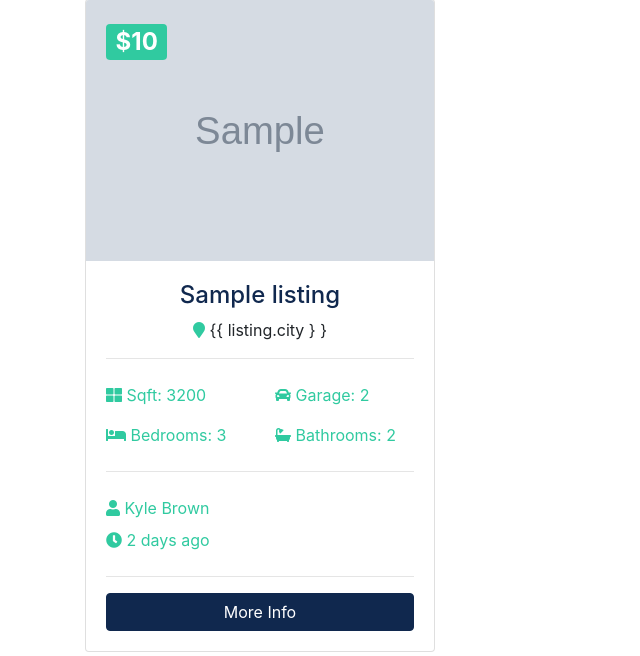
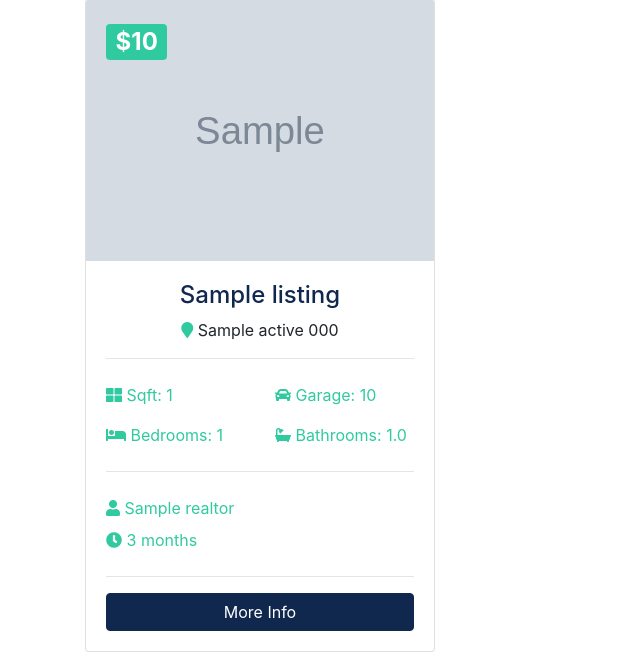
Before and after one commit to leroyg/traversy_django_dev_deploy_btre, a Django app: page /listings/ in a window 1280 px wide. Shown: the part 450-1106 px from the top of the page, without its empty margins (0-640 px from the left). Run offline with Django 3.2, Linux system fonts and the light colour scheme; tables that the repository leaves empty hold one stand-in row (values such as "Sample post"); grey boxes marked "Sample" are stand-in pictures; some libraries are stand-ins or nearby versions.

Commit message:
add dynamic elements to the listings page, and updated url to listing

```diff
--- a/btre/settings.py
+++ b/btre/settings.py
@@ -40,6 +40,7 @@ INSTALLED_APPS = [
     'django.contrib.sessions',
     'django.contrib.messages',
     'django.contrib.staticfiles',
+    'django.contrib.humanize',
 ]
 
 MIDDLEWARE = [
@@ -130,6 +131,6 @@ STATICFILES_DIRS = [
     os.path.join(BASE_DIR, 'btre/static')
 ]
 
-#media folder Settings
+# media folder Settings
 MEDIA_ROOT = os.path.join(BASE_DIR, 'media')
 MEDIA_URL = '/media/'
--- a/listings/urls.py
+++ b/listings/urls.py
@@ -4,6 +4,6 @@ from . import views
 
 urlpatterns = [
     path('', views.index, name='listings'),
-    path('<int:listings_id>', views.listing, name='listing'),
+    path('<int:listing_id>', views.listing, name='listing'),
     path('search', views.search, name='search')
 ]
--- a/listings/views.py
+++ b/listings/views.py
@@ -1,5 +1,6 @@
 from django.shortcuts import render
 from .models import Listing
+
 
 def index(request):
     listings = Listing.objects.all()
@@ -10,8 +11,10 @@ def index(request):
 
     return render(request, 'listings/listings.html', context)
 
-def listing(request):
+
+def listing(request, listing_id):
     return render(request, 'listings/listing.html')
+
 
 def search(request):
     return render(request, 'listings/search.html')
--- a/templates/listings/listings.html
+++ b/templates/listings/listings.html
@@ -1,5 +1,9 @@
 {% extends 'base.html' %}
+
+{% load humanize %}
+
 {% block content %}
+
 <section id="showcase-inner" class="py-5 text-white">
     <div class="container">
       <div class="row text-center">
@@ -38,39 +42,39 @@
             <img class="card-img-top" src="{{ listing.photo_main.url }}" alt="">
             <div class="card-img-overlay">
               <h2>
-                <span class="badge badge-secondary text-white">${{ listing.price }} </span>
+                <span class="badge badge-secondary text-white">${{ listing.price | intcomma }} </span>
               </h2>
             </div>
             <div class="card-body">
               <div class="listing-heading text-center">
                 <h4 class="text-primary">{{ listing.title }}</h4>
                 <p>
-                  <i class="fas fa-map-marker text-secondary"></i> {{ listing.city } }</p>
+                  <i class="fas fa-map-marker text-secondary"></i> {{ listing.city }} {{ listing.state }} {{ listing.zipcode }}</p>
               </div>
               <hr>
               <div class="row py-2 text-secondary">
                 <div class="col-6">
-                  <i class="fas fa-th-large"></i> Sqft: 3200</div>
+                  <i class="fas fa-th-large"></i> Sqft: {{ listing.sqft | intcomma }}</div>
                 <div class="col-6">
-                  <i class="fas fa-car"></i> Garage: 2</div>
+                  <i class="fas fa-car"></i> Garage: {{ listing.garage }}</div>
               </div>
               <div class="row py-2 text-secondary">
                 <div class="col-6">
-                  <i class="fas fa-bed"></i> Bedrooms: 3</div>
+                  <i class="fas fa-bed"></i> Bedrooms: {{ listing.bedrooms }}</div>
                 <div class="col-6">
-                  <i class="fas fa-bath"></i> Bathrooms: 2</div>
+                  <i class="fas fa-bath"></i> Bathrooms: {{ listing.bathrooms }}</div>
               </div>
               <hr>
               <div class="row py-2 text-secondary">
                 <div class="col-12">
-                  <i class="fas fa-user"></i> Kyle Brown</div>
+                  <i class="fas fa-user"></i> {{ listing.realtor }}</div>
               </div>
               <div class="row text-secondary pb-2">
                 <div class="col-6">
-                  <i class="fas fa-clock"></i> 2 days ago</div>
+                  <i class="fas fa-clock"></i> {{ listing.list_date | timesince }}</div>
               </div>
               <hr>
-              <a href="listing.html" class="btn btn-primary btn-block">More Info</a>
+              <a href="{% url 'listing' listing.id %}" class="btn btn-primary btn-block">More Info</a>
             </div>
           </div>
         </div>
```
